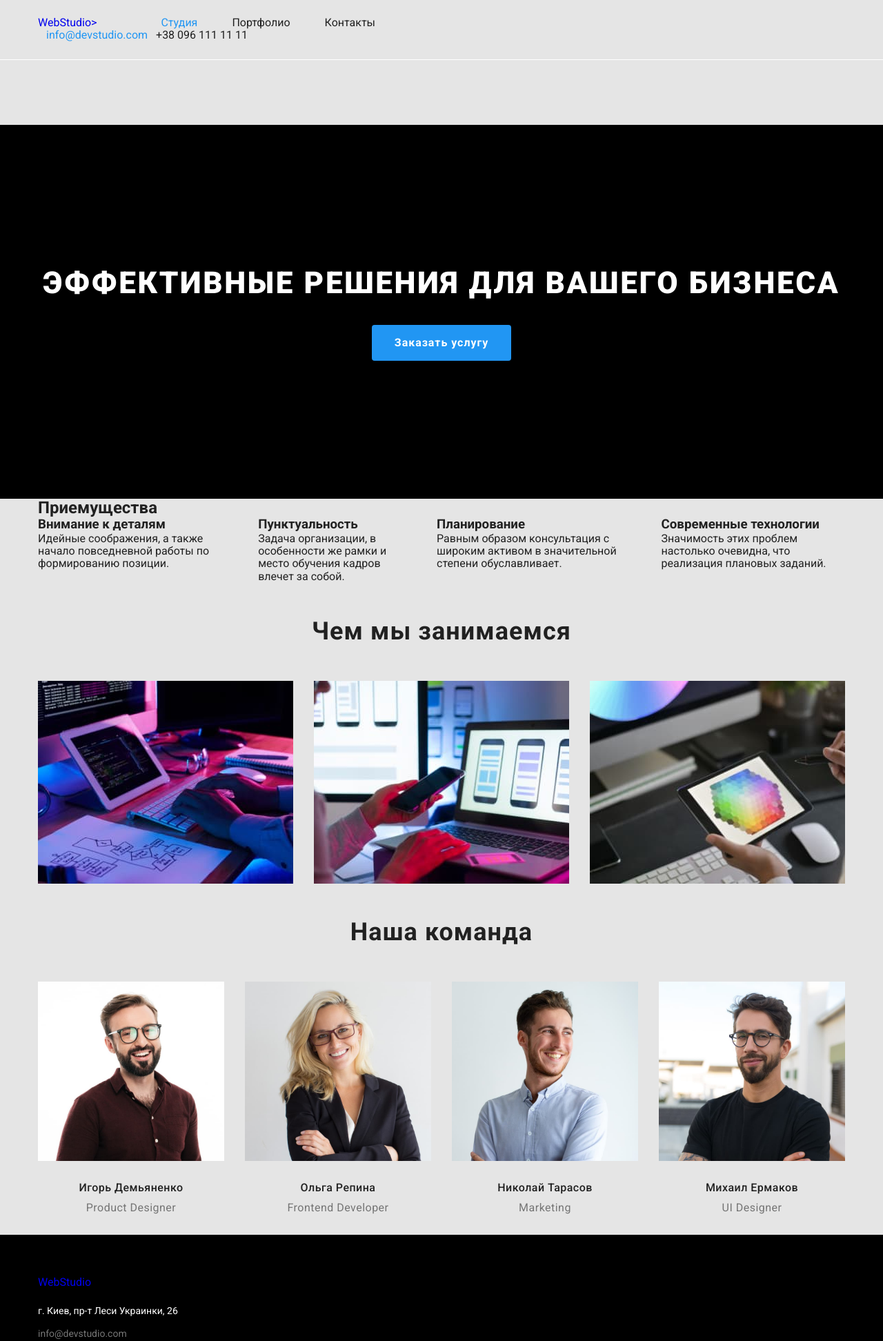
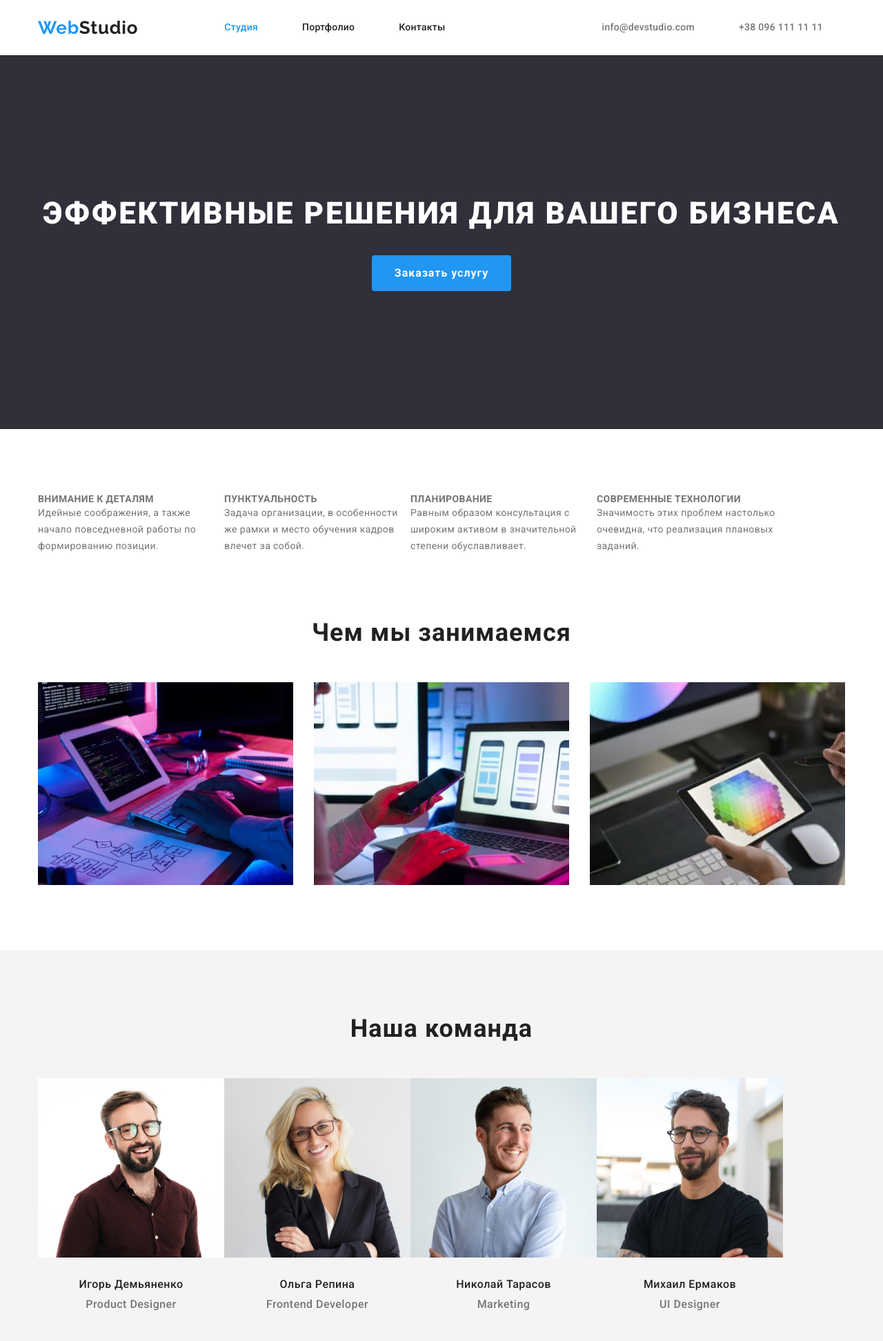
Before and after one commit to rostyksh/goit-markup-hw-03, a plain HTML site: page index.html in a window 1280 px wide. Shown: the top 1944 px of the page at 69% size. Drawn offline with nearby package versions, Linux system fonts and the light colour scheme.

Commit message:
Правки від 24.04.2022

```diff
--- a/css/styles.css
+++ b/css/styles.css
@@ -5,25 +5,26 @@
   --primary-bg-color: #ffffff;
   --black-text-color: #000000;
 }
+
+body {
+  background-color:var(--primary-bg-color);
+  color: var(--title-text-color);
+  font-family: Roboto, sans-serif;
+  font-size: 14px;
+  letter-spacing: 0.03em;
+}
 p,
 h1,
 h2,
 h3,
 h4,
 h5,
-h6 {
+h6,
+p {
   margin: 0;
 }
-ul,
-ol {
-  margin: 0;
-  padding-left: 0;
-}
-/* зміна руки і курсора при наведенні*/
-button {
-  cursor: pointer;
-}
-/* Забирає проміжуток між картинками - строчний елемент */
+
+/* utils */
 img {
   display: block;
 }
@@ -34,22 +35,12 @@ img {
   padding-left: 15px;
   margin-left: auto;
   margin-right: auto;
-  /* outline: 2px solid red; */
 }
 
+address {
+  font-style: normal;
+}
 
-/* head */
-body {
-  background-color: #e5e5e5;
-  color: #212121;
-  font-family: Roboto, sans-serif;
-}
-button {
-  font-family: inherit;
-  cursor: pointer;
-}
-/* contacts */
-/* заб точки */
 .list {
   list-style: none;
   padding: 0;
@@ -59,127 +50,107 @@ button {
 .link {
   text-decoration: none;
 }
-/* MAIN-NAV */
-.main-nav {
+.section {
+  padding-top: 94px;
+  padding-bottom: 94px;
+}
+.visuallly-hidden {
+  position: absolute;
+  width: 1px;
+  height: 1px;
+  margin: -1px;
+  border: 0;
+  padding: 0;
+
+  white-space: nowrap;
+  clip-path: inset(100%);
+  overflow: hidden;
+}
+
+.section-title {
+  font-weight: 700;
+  font-size: 36px;
+  line-height: 1.16;
+  text-align: center;
+  letter-spacing: 0.03em;
+  color: var(--primary-text-color);
+
+  margin-bottom: 50px;
+
+}
+/* -----------header---------------- */
+.page-header .container {
   display: flex;
   align-items: center;
-  /* justify-content: flex-start; */
-}
-/* -----------header---------------- */
-.page-header {
-  border-bottom: 1px solid #ffffff;
-  padding-top: 24px;
-  padding-bottom: 25px;
 }
 
-/*---------- logo------------------- */
+/*---------- logo ----------------- */
 
-.web-color {
+.page-header .logo {
+  margin-right: 93px;
+}
+
+.logo {
+  font-family: Raleway;
+  color: var(--primary-text-color);
+  font-size: 26px;
+  font-weight: 700;
+  line-height: 1.19;
+  letter-spacing: 0.03em;
+
+}
+
+.accent {
   color: var(--accent-text-color);
-  font-size: 26px;
-  font-weight: bold;
-  line-height: 0.83;
-  font-family: Raleway;
-  font-style: normal;
-  padding-top: 24px;
-  padding-bottom: 25px;
 }
-.studio-color {
-  color: var(--black-text-color);
-  font-size: 26px;
-  font-weight: bold;
-  line-height: 0.83;
+
+.header-nav {
+  display: flex;
+  align-items: center;
 }
-/* ---------------site nav--------------------- */
-/* site-nav */
 .site-nav {
   display: flex;
   align-items: center;
-  margin-left: 93px;
-}
-.site-nav .item + .item {
-  /* background-color: tomato; */
-  margin-left: 50px;
 }
 
-.site-nav list {
-  padding-top: 32px;
-  padding-bottom: 32px;
-  display: block;
-
+.header-link,
+.contact-link {
   font-weight: 500;
-  font-size: 14px;
   line-height: 1.14;
   letter-spacing: 0.02em;
-  color: #2196f3;
+
+  padding: 32px;
+  display: inline-block;
+
+  color:var(--primary-text-color);
+}
+.header-item :not(:last-child) {
+  margin-right: 50px;
+}
+.contact-link {
+  color: var(--title-text-color);
 }
 
-.site-nav a {
-  color: var(--primary-text-color);
-}
-.site-nav a:hover,
-.site-nav a:focus {
+.header-link:hover,
+.header-link:focus,
+.contact-link:hover,
+.contact-link:focus,
+.current {
   color: var(--accent-text-color);
 }
-/* current-поточне підсвічування(постійне синє) */
-.site-nav .link.current {
-  color: var(--accent-text-color);
-}
-/* -------------site-contacts------------------- */
 
+/* ---------------------site-contacts------------------------- */
 .site-contact {
   display: flex;
   margin-left: auto;
 }
-.site-contact .link {
-  margin-left: 12px;
-}
 
-.site-contact list {
-  font-weight: 500;
-  font-size: 14px;
-  line-height: 1.14;
-  letter-spacing: 0.02em;
 
-  margin-right: 50px;
-  padding-top: 32px;
-  padding-bottom: 32px;
-  display: block;
-}
-.site-contact a {
-  color: var(--primary-text-color);
-}
-.site-contact a:hover,
-.site-contact a:focus {
-  color: var(--accent-text-color);
-}
-.site-contact .link.current {
-  color: var(--accent-text-color);
-}
-/* -------------------- border-bottom--top-line---*/
-.top-line {
-border-bottom :1px solid;
-position: absolute;
-width: 1600px;
-/* height: 80px; */
-/* left: 1.12px; */
-top: 0px;
-
-background: #FFFFFF;
-}
-/*---------------------MAIN------------------------ */
-.section {
-  padding-top: 94px;
-  padding-bottom: 94px;
-}
 
 /*-------------------section hero------------------- */
-.section {
-  padding-top: 94px;
-  padding-bottom: 94px;
-}
+
 .hero {
-  background-color: var(--black-text-color);
+  background-color: #2F303A;
   text-align: center;
   padding-top: 200px;
   padding-bottom: 200px;
@@ -194,16 +165,13 @@ background: #FFFFFF;
   text-transform: uppercase;
   color: var(--primary-bg-color);
 
-  margin-top: 0px;
   margin-bottom: 30px;
 }
 .button-primary {
   font-style: normal;
-  font-weight: bold;
+  font-weight: 700;
   font-size: 16px;
   line-height: 1.87;
-  align-items: center;
-  text-align: center;
   letter-spacing: 0.06em;
   color: var(--primary-bg-color);
   background-color: var(--accent-text-color);
@@ -212,84 +180,54 @@ background: #FFFFFF;
   padding: 10px 32px;
   min-width: 200px;
   border: 1px solid transparent;
+  cursor: pointer;
 }
 
-/* ------------------section ------*/
 /* --------------------------h2 hidden--------- */
-.visuallly-hidden {
-  position: absolute;
-  width: 1px;
-  height: 1px;
-  margin: -1px;
-  border: 0;
-  padding: 0;
 
-  white-space: nowrap;
-  clip-path: inset(100%);
-  overflow: hidden;
-}
-.section {
-  padding-top: 94px;
-  padding-bottom: 94px;
-}
+
 .info {
   display: flex;
 }
- .info-list {
-  align-items: center;
-  margin-left:  auto;
-  display: block;
+
+
+.about-title {
+font-weight: 700;
+font-size: 14px;
+line-height: 1.14;
+letter-spacing: 0.03em;
+text-transform: uppercase;
+
+color: var(--primary-text-color)
+margin-bottom: 10px;
 }
 
-.info .item + .item {
-margin-left: 30px;
+.about-text {
+line-height: 1.71;
+letter-spacing: 0.03em;
 }
-.info-list title {
-  margin-top: 0px;
-  margin-bottom: 10px;
+
+.about-item {
+  width: 270px;
 }
-.section-list title {
-  font-family: Roboto;
-  font-style: normal;
-  font-weight: bold;
-  font-size: 14px;
-  line-height: 1.14;
-  letter-spacing: 0.03em;
-  text-transform: uppercase;
-  padding-top: 0px;
-  margin-bottom: 10px;
-}
-.section-list text {
-  font-family: Roboto;
-  font-style: normal;
-  font-weight: normal;
-  font-size: 14px;
-  line-height: 1.71;
-  letter-spacing: 0.03em;
-  color: var(--title-text-color);
+
+.about-item:not(:last child) {
+  margin-right: 30px;
 }
 
 
 /* ------------------section job--------------- */
-.section {
-  padding-top: 94px;
-  padding-bottom: 94px;
+
+.job {
+  padding-top: 0;
 }
-.job-title {
-  text-align: center;
-  font-weight: bold;
-  font-size: 36px;
-  line-height: 1.16;
-  letter-spacing: 0.03em;
-  color: var(--primary-text-color);
-  padding: 0;
-  margin: 50px;
-}
+
+
+
 .box {
-  list-style: none;
   display: flex;
-  flex-wrap: nowrap;
-  /* background-color: aqua; */
+  align-items: center;
+
 }
 .work {
   width: calc((100% - 60px) / 3);
@@ -299,77 +237,48 @@ margin-left: 30px;
   margin-right: 0;
 }
 
-/* section */
-.section {
-  background: #f5f4fa;
-}
 
 /* job-titie */
 /* --------------------section team------------------ */
-.container {
-  width: 1200px;
-  padding-right: 15px;
-  padding-left: 15px;
-  margin-left: auto;
-  margin-right: auto;
+.team {
+  background-color: #f5f4f5;
 }
 
-.section-team {
-  padding-top: 94px;
-  padding-bottom: 94px;
+.team-list {
+  display: flex;
+  align-items: center;
+
+  margin-right: -30px;
 }
-.container-box {
-  padding-top: 186px;
-  padding-bottom: 94px;
-  background-color: #ffffff;
-  box-shadow: 0px 1px 3px rgba(0, 0, 0, 0.12), 0px 1px 1px rgba(0, 0, 0, 0.14),
-    0px 2px 1px rgba(0, 0, 0, 0.2);
-  border-radius: 0px 0px 4px 4px;
-  overflow: hidden;
-}
-.command {
-  /* background-color: aqua; */
-  list-style: none;
-  display: flex;
-  flex-wrap: nowrap;
-}
-.manager {
+.team-team {
   width: calc((100%-90px) / 4);
   margin-right: 30px;
-}
-.manager :nth-child(4n) {
-  margin-right: 0px;
+background-color: var(--primary-bg-color);
+box-shadow: 0px 1px 3px rgba(0, 0, 0, 0.12), 0px 1px 1px rgba(0, 0, 0, 0.14), 0px 2px 1px rgba(0, 0, 0, 0.2);
+border-radius: 0px 0px 4px 4px
+
 }
 
-.team-title {
-  font-weight: bold;
-  font-size: 36px;
-  line-height: 1.16;
-  text-align: center;
-  letter-spacing: 0.03em;
-  text-align: center;
-  color: var(--primary-text-color);
-  padding: 0;
-  padding: 50px;
-}
-.name-title {
+
+
+.name-title,
+.p-title {
   font-weight: 500;
   font-size: 16px;
   line-height: 1.18;
   text-align: center;
   letter-spacing: 0.03em;
   color: var(--primary-text-color);
-  margin-top:30px;
   margin-bottom: 10px;
+
 }
 .p-title {
-  font-weight: normal;
-  font-size: 16px;
-  line-height: 1.18;
-  text-align: center;
-  letter-spacing: 0.03em;
   color: var(--title-text-color);
-  margin-bottom: 30px;
+  margin-bottom: 0;
+}
+
+.text-thumb {
+  padding: 30px 50px ;
 }
 /* button */
 .button-title {
@@ -456,38 +365,8 @@ button:focus {
   margin-left: 24px;
 }
 
-/* -----------header---------------- */
-.page-header {
-  border-bottom: 1px solid #ffffff;
-  padding-top: 24px;
-  padding-bottom: 25px;
-  margin-bottom: 94px;
-}
-/* site-nav */
-.site-nav {
-  display: flex;
-  align-items: center;
-  margin-left: 93px;
-}
-
-.site-nav .item+.item {
-  /* background-color: tomato; */
-  margin-left: 50px;
-}
 
 /* --------------------------h2 hidden--------- */
-.visuallly-hidden {
-  position: absolute;
-  width: 1px;
-  height: 1px;
-  margin: -1px;
-  border: 0;
-  padding: 0;
-
-  white-space: nowrap;
-  clip-path: inset(100%);
-  overflow: hidden;
-}
 
 .services-list {
   display: flex;
@@ -600,14 +479,6 @@ margin-right: 8px;
 
 /*------ list 9 iconok------- */
 
-.test-container {
-  width: 1200px;
-  padding-right: 15px;
-  padding-left: 15px;
-  margin-left: auto;
-  margin-right: auto;
-}
-
 .list-flex-container {
   display: flex;
   flex-wrap: wrap;
--- a/index.html
+++ b/index.html
@@ -1,7 +1,6 @@
 <!DOCTYPE html>
 <html lang="ru">
 <head>
-
     <meta charset="UTF-8">
     <meta http-equiv="X-UA-Compatible" content="IE=edge">
     <meta name="viewport" content="width=device-width, initial-scale=1.0">
@@ -16,68 +15,68 @@
 <body>
     <header class="page-header">
         <div class="container">
-        <nav class="main-nav">
-        <a class="link" href="./index.html"><span class="accent">Web</span>Studio></a>
+        <nav class="header-nav">
+        <a class="logo link" href="./index.html"><span class="accent">Web</span>Studio</a>
         <!--contacts-->
         <ul class="site-nav list">
-            <li class="item"><a class="link current" href="./index.html">Студия</a></li>
-            <li class="item"><a class="link" href="./portfolio.html">Портфолио</a></li>
-            <li class="item"><a class="link" href="">Контакты</a></li>
+            <li class="header-item"><a class="header-link link current" href="./index.html">Студия</a></li>
+            <li class="header-item"><a class="header-link link" href="./portfolio.html">Портфолио</a></li>
+            <li class="header-item"><a class="header-link link" href="">Контакты</a></li>
         </ul>
         </nav>
 
          <ul class="site-contact list">
              <!--link to e-mail address-->
-            <li>
-                <a class="link current" href="mailto:info@devstudio.com">info@devstudio.com</a>
+            <li class="header-item">
+                <a class="contact-link link" href="mailto:info@devstudio.com">info@devstudio.com</a>
             </li>
             <!--link to phone number-->
-            <li>
-                <a class="link" href="tel:+380961111111">+38 096 111 11 11</a>
+            <li class="header-item">
+                <a class="contact-link link" href="tel:+380961111111">+38 096 111 11 11</a>
             </li>
          </ul>
         </div>
     </header>
     <!-- Hero -->
     <main>
-        <section class="hero">
+        <section class="section hero">
             <div class="container">
         <h1 class="hero-title">ЭФФЕКТИВНЫЕ РЕШЕНИЯ ДЛЯ ВАШЕГО БИЗНЕСА</h1>
         <button type="button" class="button-primary">Заказать услугу</button>
             </div>
         </section>
 
-            <section class="about">
+            <section class="section about">
                 <div class="container">
-                    <h2>Приемущества</h2>
-                <ul class="info list">
-                    <li class="item">
-                      <h3 class="title">Внимание к деталям</h3>
-                        <p class="text">Идейные соображения, а также начало повседневной работы по формированию позиции.</p>
+                    <h2 class="visuallly-hidden">Приемущества</h2>
+                    <ul class="info list">
+                    <li class="about-item">
+                      <h3 class="about-title">Внимание к деталям</h3>
+                        <p class="about-text">Идейные соображения, а также начало повседневной работы по формированию позиции.</p>
                     </li>
 
-                    <li class="item">
-                         <h3 class="title">Пунктуальность</h3>
-                         <p class="text">Задача организации, в особенности же рамки и место обучения кадров <br/> влечет за собой.</p>
+                    <li class="about-item">
+                         <h3 class="about-title">Пунктуальность</h3>
+                         <p class="about-text">Задача организации, в особенности же рамки и место обучения кадров <br/> влечет за собой.</p>
                     </li>
 
-                    <li class="item">
-                        <h3 class="title">Планирование</h3>
-                        <p class="text">Равным образом консультация с широким активом в значительной степени обуславливает.</p>
+                    <li class="about-item">
+                        <h3 class="about-title">Планирование</h3>
+                        <p class="about-text">Равным образом консультация с широким активом в значительной степени обуславливает.</p>
                     </li>
 
-                    <li class="item">
-                        <h3 class="title">Современные технологии</h3>
-                        <p class="text">Значимость этих проблем настолько очевидна, что реализация плановых заданий.</p>
+                    <li class="about-item">
+                        <h3 class="about-title">Современные технологии</h3>
+                        <p class="about-text">Значимость этих проблем настолько очевидна, что реализация плановых заданий.</p>
                     </li>
                 </ul>
                 </div>
             </section>
 
-            <section class="job">
+            <section class="section job">
                 <div class="container">
-                   <h2 class="job-title">Чем мы занимаемся</h2>
-         <ul class="box">
+                   <h2 class="section-title">Чем мы занимаемся</h2>
+         <ul class="box list">
              <li class="work">
                  <img src="./images/box1.jpg" alt="набор текста за кампом" width="370">
              </li>
@@ -94,32 +93,40 @@
                 </div>
          </section>
 
-         <section class="team">
+         <section class="section team">
             <div class="container">
-             <h2 class="team-title">Наша команда</h2>
-             <ul class="command">
-                 <li class="manager">
+             <h2 class="section-title">Наша команда</h2>
+             <ul class="team-list list">
+                 <li class="team-item">
                     <img src="./images/teamcard1.jpg " alt="Игорь Демьяненко" width="270">
+                    <div class="text-thumb">
                     <h3 class="name-title">Игорь Демьяненко</h3>
                     <p class="p-title">Product Designer</p>
+                    </div>
                  </li>
 
-                 <li class="manager">
+                 <li class="team-item">
                     <img src="./images/teamcard2.jpg " alt="Ольга Репина" width="270">
+                    <div class="text-thumb">
                     <h3 class="name-title">Ольга Репина</h3>
                     <p class="p-title">Frontend Developer</p>
+                    </div>
                 </li>
 
-                <li class="manager">
+                <li class="team-item">
                     <img src="./images/teamcard3.jpg " alt="Николай Тарасов" width="270">
+                    <div class="text-thumb">
                     <h3 class="name-title">Николай Тарасов</h3>
                     <p class="p-title">Marketing</p>
+                </div>
                 </li>
 
-                <li class="manager">
+                <li class="team-item">
                     <img src="./images/teamcard4.jpg " alt="Михаил Ермаков" width="270">
+                    <div class="text-thumb">
                     <h3 class="name-title">Михаил Ермаков</h3>
                     <p class="p-title">UI Designer</p>
+                    </div>
                  </li>
              </ul>
             </div>
```
Also changed, not shown: portfolio.html (+9 -9 lines).
